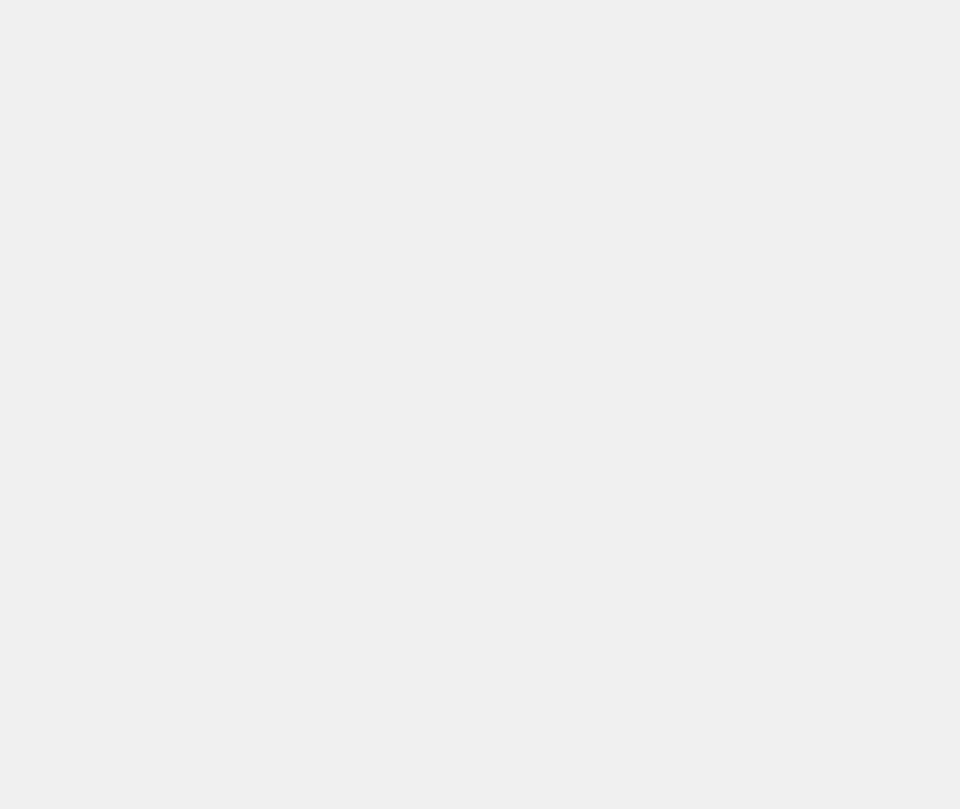
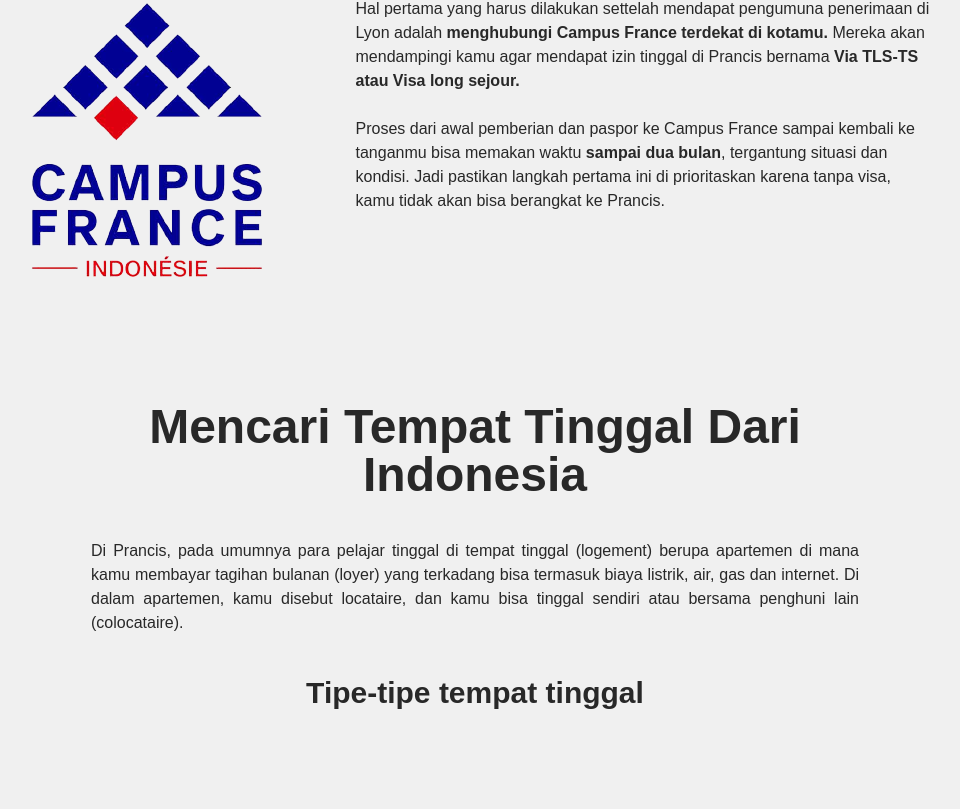
Before and after one commit to peii14/PPI-Lyon, a Next.js app: page /Keberangkatan in a window 1280 px wide. Shown: the part 971-1780 px from the top of the page, without its empty margins (165-1125 px from the left). Before the commit the page ends 1008 px from the top, so only its background shows below. Built offline with nearby package versions, Linux system fonts and the light colour scheme.

Commit message:
working on keberangkatan

```diff
--- a/components/Navbar.tsx
+++ b/components/Navbar.tsx
@@ -1,11 +1,9 @@
 import Link from "next/link";
-import { useRouter } from "next/router";
 import { Disclosure, Transition } from "@headlessui/react";
 import { FontAwesomeIcon } from "@fortawesome/react-fontawesome";
 import { faChevronDown } from "@fortawesome/free-solid-svg-icons";
 
 const Navbar = () => {
-  const router = useRouter();
   return (
     <nav className="w-screen bg-primary opacity-80 max-h-16 fixed z-50">
       <ul className="flex flex-row text-white justify-between max-w-md mx-auto text-center transition-all duration-300">
--- a/components/Neuromorphism.tsx
+++ b/components/Neuromorphism.tsx
@@ -1,8 +1,9 @@
+
 import n from "../styles/Neuromorphism.module.css";
 const Neuromorphism: React.FC = (props: any) => {
   return (
     <div className='cursor-pointer'>
-      <div className={n.Neuro}></div>
+      <div className={n.Neuro}>{props.children}</div>
     </div>
   );
 };
--- /dev/null
+++ b/components/RoomType.tsx
@@ -0,0 +1,10 @@
+import { useState } from "react";
+const RoomType = () => {
+  // const [selectedId, setSelectedId] = useState(null)
+  return (
+   <div>
+
+   </div>
+  );
+};
+export default RoomType;
--- a/components/SmoothScroll.tsx
+++ b/components/SmoothScroll.tsx
@@ -1,45 +1,46 @@
-import React, { useEffect, useRef } from "react";
+// import React, { useEffect, useRef } from "react";
 
-import "./SmoothScroll.css";
-import useWindowSize from "../hooks/useWindowSize";
+// // import "./SmoothScroll.css";
+// import useWindowSize from "../hooks/useWindowSize";
 
 const SmoothScroll = ({ children }) => {
-  const windowSize = useWindowSize();
-  const scrollingContainerRef = useRef();
-  const data = {
-    ease: 0.1,
-    current: 0,
-    previous: 0,
-    rounded: 0,
-  };
-  useEffect(() => {
-    setBodyHeight();
-  }, [windowSize.height]);
+  //   const windowSize = useWindowSize();
+  //   const scrollingContainerRef = useRef();
+  //   const data = {
+  //     ease: 0.1,
+  //     current: 0,
+  //     previous: 0,
+  //     rounded: 0,
+  //   };
+  //   useEffect(() => {
+  //     setBodyHeight();
+  //   }, [windowSize.height]);
 
-  const setBodyHeight = () => {
-    document.body.style.height = `${
-      scrollingContainerRef.current.getBoundingClientRect().height
-    }px`;
-  };
-  useEffect(() => {
-    requestAnimationFrame(() => smoothScrollingHandler());
-  }, []);
+  //   const setBodyHeight = () => {
+  //     document.body.style.height = `${
+  //       scrollingContainerRef.current.getBoundingClientRect().height
+  //     }px`;
+  //   };
+  //   useEffect(() => {
+  //     requestAnimationFrame(() => smoothScrollingHandler());
+  //   }, []);
 
-  const smoothScrollingHandler = () => {
-    data.current = window.scrollY;
-    data.previous += (data.current - data.previous) * data.ease;
-    data.rounded = Math.round(data.previous * 100) / 100;
+  //   const smoothScrollingHandler = () => {
+  //     data.current = window.scrollY;
+  //     data.previous += (data.current - data.previous) * data.ease;
+  //     data.rounded = Math.round(data.previous * 100) / 100;
 
-    scrollingContainerRef.current.style.transform = `translateY(-${data.previous}px)`;
+  //     scrollingContainerRef.current.style.transform = `translateY(-${data.previous}px)`;
 
-    // Recursive call
-    requestAnimationFrame(() => smoothScrollingHandler());
-  };
+  //     // Recursive call
+  //     requestAnimationFrame(() => smoothScrollingHandler());
+  //   };
 
   return (
-    <div className="parent">
-      <div ref={scrollingContainerRef}>{children}</div>
-    </div>
+    //     <div className="parent">
+    //       <div ref={scrollingContainerRef}>{children}</div>
+    //     </div>
+    <></>
   );
 };
 
--- a/package.json
+++ b/package.json
@@ -22,7 +22,9 @@
     "react-lottie": "^1.2.3",
     "scripts": "^0.1.0",
     "styled-components": "^5.3.3",
-    "swiper": "^7.2.0"
+    "swiper": "^7.2.0",
+    "webpack": "^5.64.1",
+    "yarn": "^1.22.17"
   },
   "devDependencies": {
     "@types/node": "^16.11.7",
--- a/pages/Keberangkatan.tsx
+++ b/pages/Keberangkatan.tsx
@@ -1,13 +1,65 @@
-import Hero from '../components/Hero'
-import k from '../images/keberangkatan/keberangkatanHero.png'
-const Keberangkatan = ()=>{
-    return(
-        <>
-        <Hero img={k} />
-        <section className='text-primary p-20'>
-            <h1 className='text-center max-w-xl mx-auto'>Mengajukan visa VLS-TS</h1>
-        </section>
-        </>
-    )
-}
-export default Keberangkatan
+import Hero from "../components/Hero";
+import k from "../images/keberangkatan/keberangkatanHero.png";
+import Image from "next/image";
+import ifi from "../images/keberangkatan/IFI.png";
+import Neuromorphism from "../components/Neuromorphism";
+import Footer from "../components/Footer";
+import { FontAwesomeIcon } from "@fortawesome/react-fontawesome";
+import { faChevronDown } from "@fortawesome/free-solid-svg-icons";
+import { Disclosure, Transition } from "@headlessui/react";
+const Keberangkatan = () => {
+  return (
+    <>
+      <Hero img={k} />
+      <section className="text-primary p-20 max-w-6xl mx-auto">
+        <h1 className="text-center max-w-xl mx-auto">Mengajukan visa VLS-TS</h1>
+        <div className="flex flex-row justify-around py-10">
+          <Image src={ifi} alt="" layout="fixed" />
+          <p className="max-w-xl">
+            Hal pertama yang harus dilakukan settelah mendapat pengumuna
+            penerimaan di Lyon adalah{" "}
+            <span className="font-bold">
+              menghubungi Campus France terdekat di kotamu.
+            </span>{" "}
+            Mereka akan mendampingi kamu agar mendapat izin tinggal di Prancis
+            bernama{" "}
+            <span className="font-bold">Via TLS-TS atau Visa long sejour.</span>
+            <br />
+            <br />
+            Proses dari awal pemberian dan paspor ke Campus France sampai
+            kembali ke tanganmu bisa memakan waktu{" "}
+            <span className="font-bold">sampai dua bulan</span>, tergantung
+            situasi dan kondisi. Jadi pastikan langkah pertama ini di
+            prioritaskan karena tanpa visa, kamu tidak akan bisa berangkat ke
+            Prancis.
+          </p>
+        </div>
+      </section>
+      <section className="text-primary max-w-6xl mx-auto flex flex-col gap-10">
+        <h1 className="text-center max-w-2xl mx-auto">
+          Mencari Tempat Tinggal Dari Indonesia
+        </h1>
+        <div>
+          <p className="max-w-3xl mx-auto text-justify">
+            Di Prancis, pada umumnya para pelajar tinggal di tempat tinggal
+            (logement) berupa apartemen di mana kamu membayar tagihan bulanan
+            (loyer) yang terkadang bisa termasuk biaya listrik, air, gas dan
+            internet. Di dalam apartemen, kamu disebut locataire, dan kamu bisa
+            tinggal sendiri atau bersama penghuni lain (colocataire).
+          </p>
+        </div>
+        <div className="flex flex-col gap-10">
+          <h3 className="text-center">Tipe-tipe tempat tinggal</h3>
+          <div className="grid grid-cols-2 gap-x-20 gap-y-10">
+
+          </div>
+        </div>
+      </section>
+      <section className='p-10'>
+
+      </section>
+      <Footer />
+    </>
+  );
+};
+export default Keberangkatan;
--- a/styles/Neuromorphism.module.css
+++ b/styles/Neuromorphism.module.css
@@ -12,7 +12,7 @@
   height: 100%;
 }
 .Neuro:hover {
-  --tw-shadow: inset 5px 3px 15px 0 rgba(0, 0, 0, 0.1);
+  --tw-shadow: inset 10px 5px 15px 0 rgba(0, 0, 0, 0.1);
   box-shadow: var(--tw-ring-offset-shadow, 0 0 #0000),
     var(--tw-ring-shadow, 0 0 #0000), var(--tw-shadow);
   /* box-shadow: 0px 0px 0px #ffffff, 0px 0px 0px rgba(174, 174, 192, 0.4); */
```
Also changed, not shown: images/keberangkatan/IFI.png (added), 1 other file (tests, documents, lock files or other folders).
